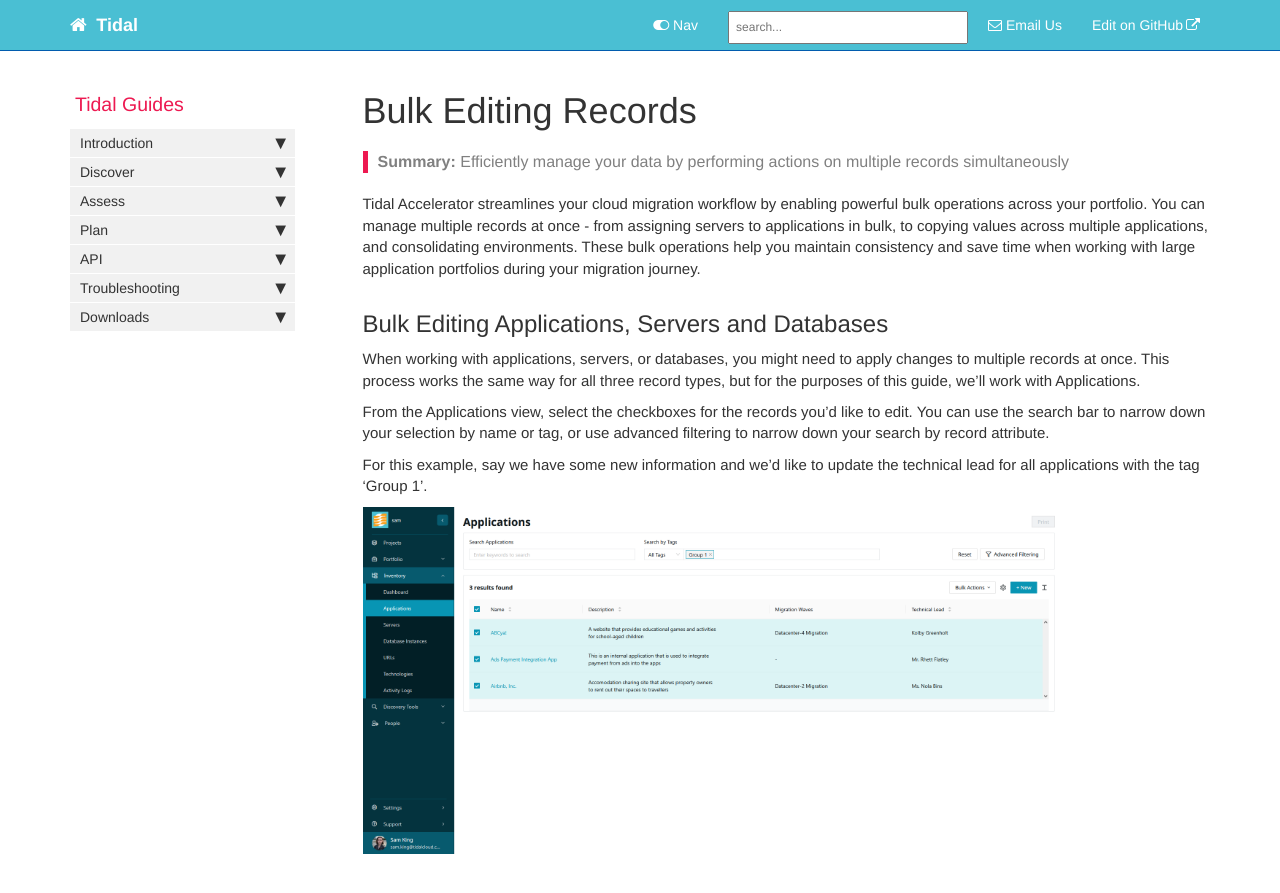
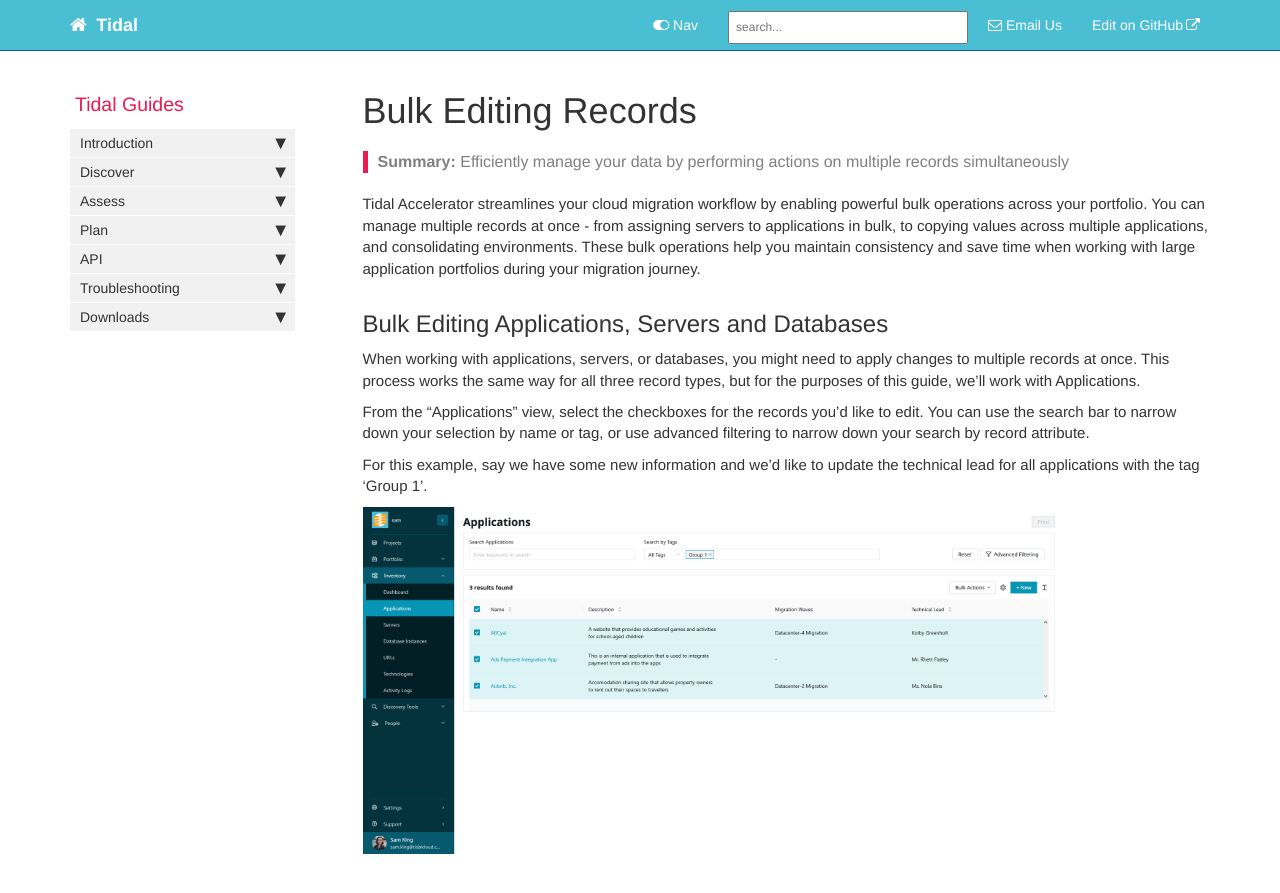
Before and after one commit to tidalmigrations/tidalmigrations.github.io, a Jekyll site: the page built from pages/user guides/bulk_edits.md, in a window 1280 px wide and 900 px high. Shown: the top 893 px of the window. Built offline with Jekyll 4.4.1, drawn with Linux system fonts in a browser that asks for light colours; nearby versions of some CDN libraries; comment, search, counter and statistics services are not loaded.

Commit message:
Update pages/user guides/bulk_edits.md
Co-authored-by: Justin <justincbarclay@gmail.com>

```diff
--- a/pages/user guides/bulk_edits.md
+++ b/pages/user guides/bulk_edits.md
@@ -15,7 +15,7 @@ Tidal Accelerator streamlines your cloud migration workflow by enabling powerful
 
 When working with applications, servers, or databases, you might need to apply changes to multiple records at once. This process works the same way for all three record types, but for the purposes of this guide, we'll work with Applications.
 
-From the Applications view, select the checkboxes for the records you'd like to edit. You can use the search bar to narrow down your selection by name or tag, or use advanced filtering to narrow down your search by record attribute.
+From the "Applications" view, select the checkboxes for the records you'd like to edit. You can use the search bar to narrow down your selection by name or tag, or use advanced filtering to narrow down your search by record attribute.
 
 For this example, say we have some new information and we'd like to update the technical lead for all applications with the tag 'Group 1'.
 
```
